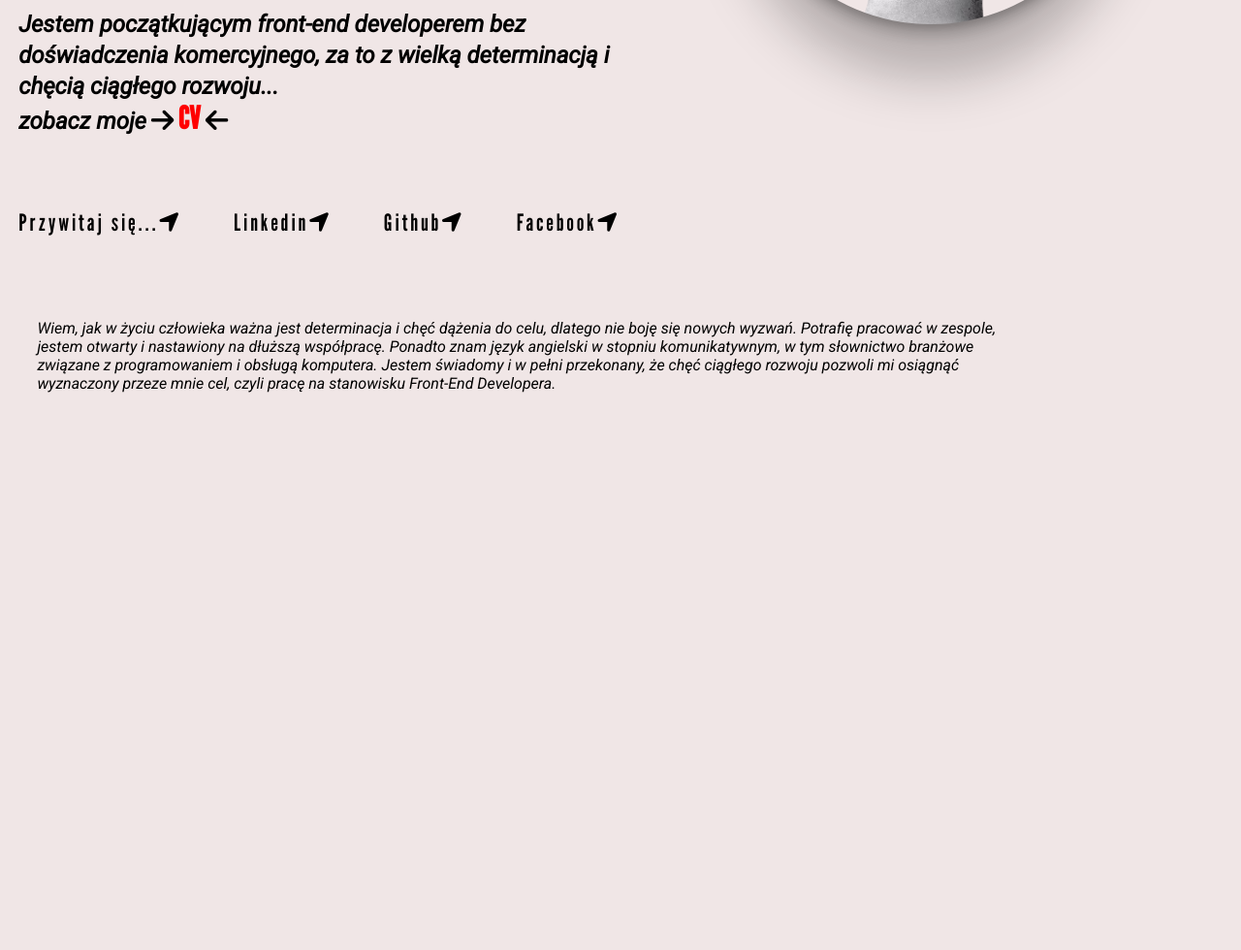
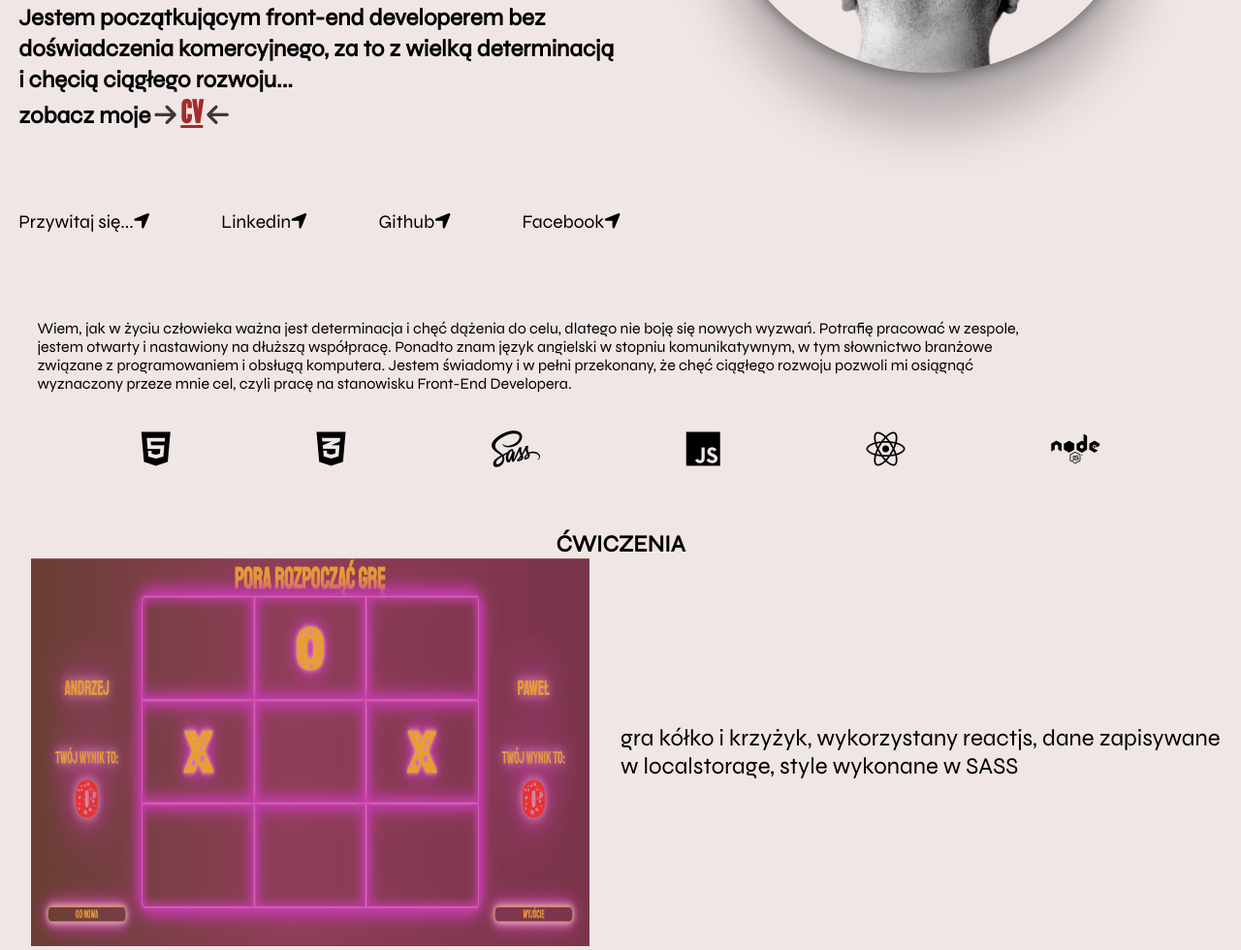
Before and after one commit to anyd007/portfolio, a website with bundled scripts: page index.html in a window 1280 px wide. Shown: the part 475-1455 px from the top of the page at 97% size. Before the commit the page ends 944 px from the top, so only its background shows below. Built offline with nearby package versions, Linux system fonts and the light colour scheme.

Commit message:
create tasks section

```diff
--- a/index.html
+++ b/index.html
@@ -4,6 +4,9 @@
     <meta charset="UTF-8" />
     <meta http-equiv="X-UA-Compatible" content="IE=edge" />
     <meta name="viewport" content="width=device-width, initial-scale=1.0" />
+
+
+    <link href="https://fonts.googleapis.com/css2?family=Syne&display=swap" rel="stylesheet">
 
     <link href="https://fonts.googleapis.com/css2?family=Roboto:ital@1&display=swap" rel="stylesheet">
 
@@ -36,10 +39,6 @@
         </div>
 
         <div class="aboutSection">
-            <div class="aboutSection__cv hideImg">
-                <i class="fa-solid fa-x aboutSection__cv--icon"></i>
-                <img class="aboutSection__cv--img" src="./images/Andrzej_Gębala_CV_IT_new.webp"alt="moje CV">
-            </div>
             <div class="aboutSection__left">
                 <div class="aboutSection__left--location">
                     <h3><i class="fa-solid fa-location-dot"></i>Lublin, Polska</h3>
@@ -50,7 +49,8 @@
                 <div class="aboutSection__left--info">
                     <h3>Jestem początkującym front-end developerem bez doświadczenia komercyjnego,
                     za to z wielką determinacją i chęcią ciągłego rozwoju...<br/>
-                    zobacz moje <i class="fa-solid fa-arrow-right  fa-beat-fade"></i> <span class="cv">CV</span>
+                    zobacz moje <i class="fa-solid fa-arrow-right  fa-beat-fade"></i>
+                    <a class="cv" target="_blank" href="./images/Andrzej_Gębala_CV_IT_pdf.pdf">CV</a>
                     <i class="fa-solid fa-arrow-left fa-beat-fade"></i></h3>
                 </div>
                 <div class="aboutSection__left--links">
@@ -70,10 +70,32 @@
                 komunikatywnym, w tym słownictwo branżowe związane z programowaniem i obsługą komputera. Jestem świadomy i w pełni przekonany,
                 że chęć ciągłego rozwoju pozwoli mi osiągnąć wyznaczony przeze mnie cel, czyli pracę na stanowisku Front-End Developera.</p>
         </div>
+        <div class="skils" data-aos="slide-up">
+            <i class="fa-brands fa-html5"></i>
+            <i class="fa-brands fa-css3-alt"></i>
+            <i class="fa-brands fa-sass"></i>
+            <i class="fa-brands fa-js"></i>
+            <i class="fa-brands fa-react"></i>
+            <i class="fa-brands fa-node"></i>
+        </div>
+        <div class="tasks">
+            <div class="tasks__title" data-aos="slide-up">
+                <h2>ĆWICZENIA</h2>
+            </div>
+            <div class="tasks__screen-shot" data-aos="slide-up">
+               <div class="tasks__screen-shot--span">
+                    <img class="tasks__screen-shot--span--img" src="./images/tic-tac-toe.webp" alt="gra kółko i krzyżyk">
+               </div>
+            </div>
+            <div class="tasks__info" data-aos="slide-up">
+                <p class="tasks__info--description">gra kółko i krzyżyk, wykorzystany reactjs, dane zapisywane w localstorage, style wykonane w SASS</p>
+            </div>
+        </div>
     </div>
 
     <script type="module" src="./src/scripts/main.js"></script>
-    <script src="https://unpkg.com/aos@next/dist/aos.js"></script>
+    <script src="https://unpkg.com/aos@next/dist/aos.js">
+    </script>
     <script>
       AOS.init();
     </script>
--- a/src/scripts/about-section.js
+++ /dev/null
@@ -1,16 +0,0 @@
-
-const cvBtn = document.querySelector(".cv")
-const cv = document.querySelector(".aboutSection__cv")
-
-
-const openCV = e =>{
-    if(e.target.matches(".cv")){
-        cv.classList.remove("hideImg")
-    }
-    if(e.target.matches(".aboutSection__cv--icon")){
-        cv.classList.add("hideImg")
-    }
-}
-
-
-window.addEventListener("click", openCV)
--- a/src/styles/about-section/about-section.scss
+++ b/src/styles/about-section/about-section.scss
@@ -99,16 +99,16 @@
         &--location{
 
             h3{
-                font-family: 'Roboto', sans-serif;
+                font-family: 'Syne', sans-serif;
                 letter-spacing: 0.2rem;
             }
         }
 
         &--title{
             h1{
-                font-family: 'Roboto', sans-serif;
-                font-size: 3rem;
-                line-height: 4rem;
+                font-family: 'Syne', sans-serif;
+                font-size: 3.5rem;
+                line-height: 3.5rem;
 
                 @include screen(small, medium){
                     font-size: 2rem;
@@ -119,7 +119,7 @@
 
         &--info{
             h3{
-                font-family: 'Roboto', sans-serif;
+                font-family: 'Syne', sans-serif;
                 font-size: 1.5rem;
                 line-height: 2rem;
                 @include screen(extra-small, small){
@@ -133,7 +133,7 @@
                 }
             }
             .cv{
-                color: red;
+                color: brown;
                 font-size: 2rem;
                 cursor: pointer;
             }
@@ -143,22 +143,21 @@
             display: flex;
             flex-direction: row;
             justify-content: space-between;
+            gap: 10px;
             a{
-                font-family: 'League Gothic', sans-serif;
+                font-family: 'Syne', sans-serif;
                 text-decoration: none;
                 color: black;
-                font-size: 1.5rem;
-                letter-spacing: 0.2rem;
+                font-size: 1.2rem;
 
                 @include screen(extra-small, small){
-                    letter-spacing: 0.1rem;
-                    font-size: 1.3rem;
+                    font-size: 1rem;
                     flex-wrap: wrap;
                 }
 
                 @include screen(small,medium){
                     letter-spacing: 0rem;
-                    font-size: 1.2rem;
+                    font-size: 0.9rem;
                 }
             }
             .link-icon:hover{
@@ -181,8 +180,8 @@
 
         &--img{
             opacity: 0;
-            width: 400px;
-            height: 400px;
+            width: 450px;
+            height: 450px;
             border-radius: 50%;
             background-image: url("../../../images/68466531-mind-wallpapers-removebg-preview.png");
             background-position: center center;
--- a/src/styles/main.scss
+++ b/src/styles/main.scss
@@ -2,6 +2,8 @@
 @import "./nav-right-side/right-side.css";
 @import "./about-section/about-section.css";
 @import "./more-about-me/more-about-me.css";
+@import "./skils/skils.css";
+@import "./tasks/tasks.css";
 
 *{
     scroll-behavior: smooth;
--- a/src/styles/more-about-me/more-about-me.scss
+++ b/src/styles/more-about-me/more-about-me.scss
@@ -2,11 +2,12 @@
 .moreAboutMe{
     display: flex;
     width: 80%;
-    margin: 4rem;
+    margin-top: 4rem;
     margin-left: 3%;
+    margin-bottom: 3%;
 
     p{
-        font-family: 'Roboto', sans-serif;
+        font-family: 'Syne', sans-serif;
         background-color: transparent;
     }
 }
--- /dev/null
+++ b/src/styles/skils/skils.scss
@@ -0,0 +1,14 @@
+
+.skils{
+    justify-content: space-evenly;
+    display: flex;
+    gap: 5px;
+    flex-wrap: wrap;
+    flex-direction: row;
+    flex: 20%;
+    margin-bottom: 5%;
+
+    .fa-brands{
+        font-size: 2.5rem;
+    }
+}
--- /dev/null
+++ b/src/styles/tasks/tasks.scss
@@ -0,0 +1,86 @@
+@import "../responsivity/media-queries.scss";
+.tasks{
+    display: grid;
+    max-width: 100vw;
+    grid-template-columns: 50vw 1fr;
+    grid-template-areas: 'title  title';
+    justify-items: center;
+    align-items: center;
+
+    @include screen(extra-small, small){
+        grid-template-columns: 1fr;
+        display: flex;
+        flex-direction: column;
+        gap: 1rem;
+    }
+    @include screen(small, medium){
+        display: grid;
+    }
+
+    &__title{
+        grid-area: title;
+
+        h2{
+            font-family: 'Syne', sans-serif;
+        }
+    }
+    &__screen-shot{
+        width: 90%;
+        height: 400px;
+
+        @include screen(extra-small, small){
+            height: 250px;
+        }
+
+        @include screen(small, medium){
+            height: 300px;
+        }
+
+        @include screen(medium, large){
+            height: 350px;
+        }
+
+        &--span{
+            width: 100%;
+            height: 100%;
+            background-color: rgb(211, 99, 99);
+
+            &--img{
+                cursor: pointer;
+                width: 100%;
+                height: 100%;
+                opacity: 0.5;
+
+                @include screen(extra-small, small){
+                    opacity: 1;
+                    filter: grayscale(50%);
+                }
+            }
+            &--img:hover{
+                animation-name: showTasks;
+                animation-duration: 0.5s;
+                animation-fill-mode: forwards;
+            }
+            @keyframes showTasks {
+                from{
+                    opacity: 0.5;
+                }
+                to{
+                    opacity: 1;
+                }
+            }
+        }
+    }
+    &__info{
+
+        &--description{
+            font-family: 'Syne', sans-serif;
+            font-size: 1.5rem;
+
+            @include screen(extra-small, small){
+                font-size: 1.2rem;
+                text-align: center;
+            }
+        }
+    }
+}
```
Also changed, not shown: images/tic-tac-toe.webp (added), src/styles/about-section/about-section.css, src/styles/main.css, src/styles/more-about-me/more-about-me.css, src/styles/skils/skils.css (added), src/styles/tasks/tasks.css (added), 5 other files.
